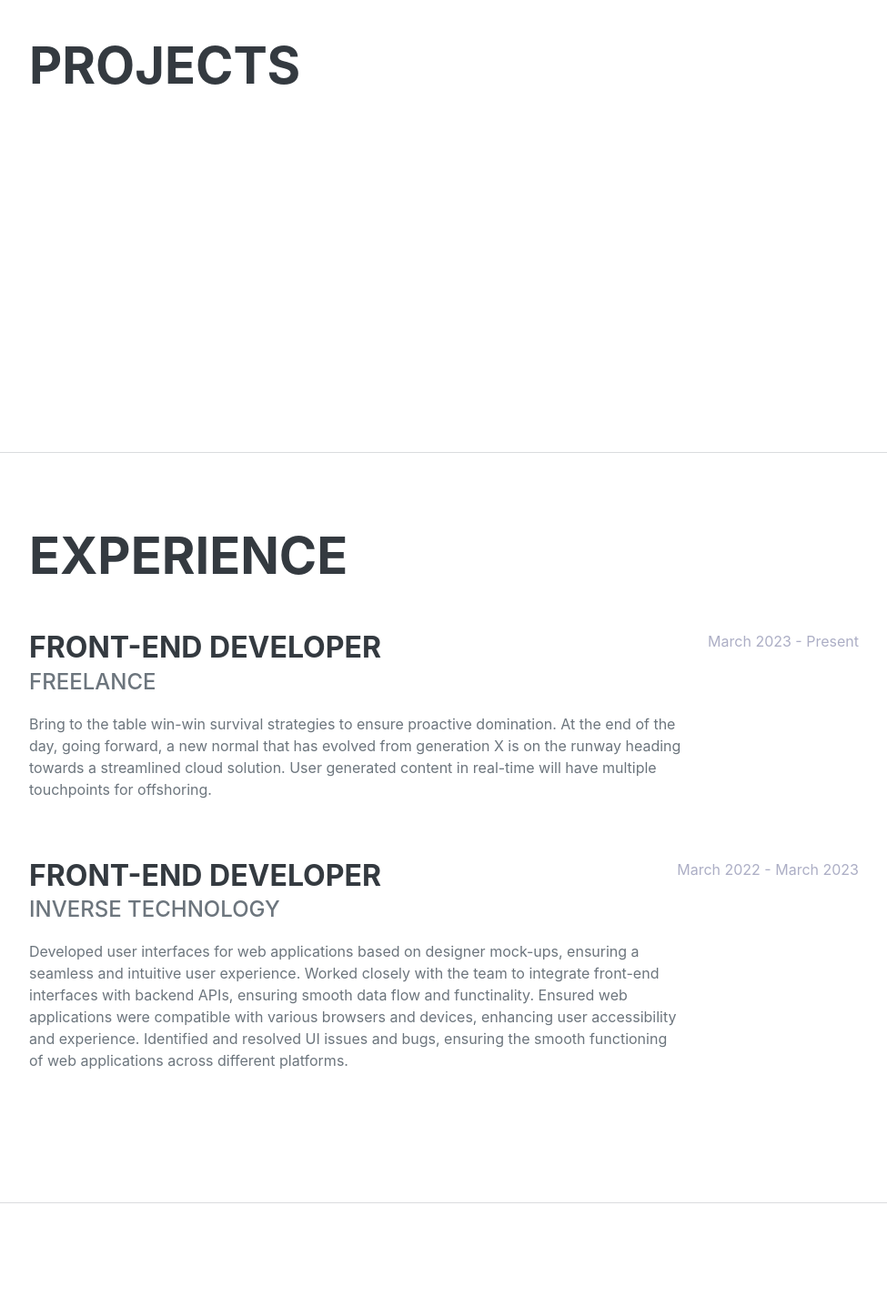
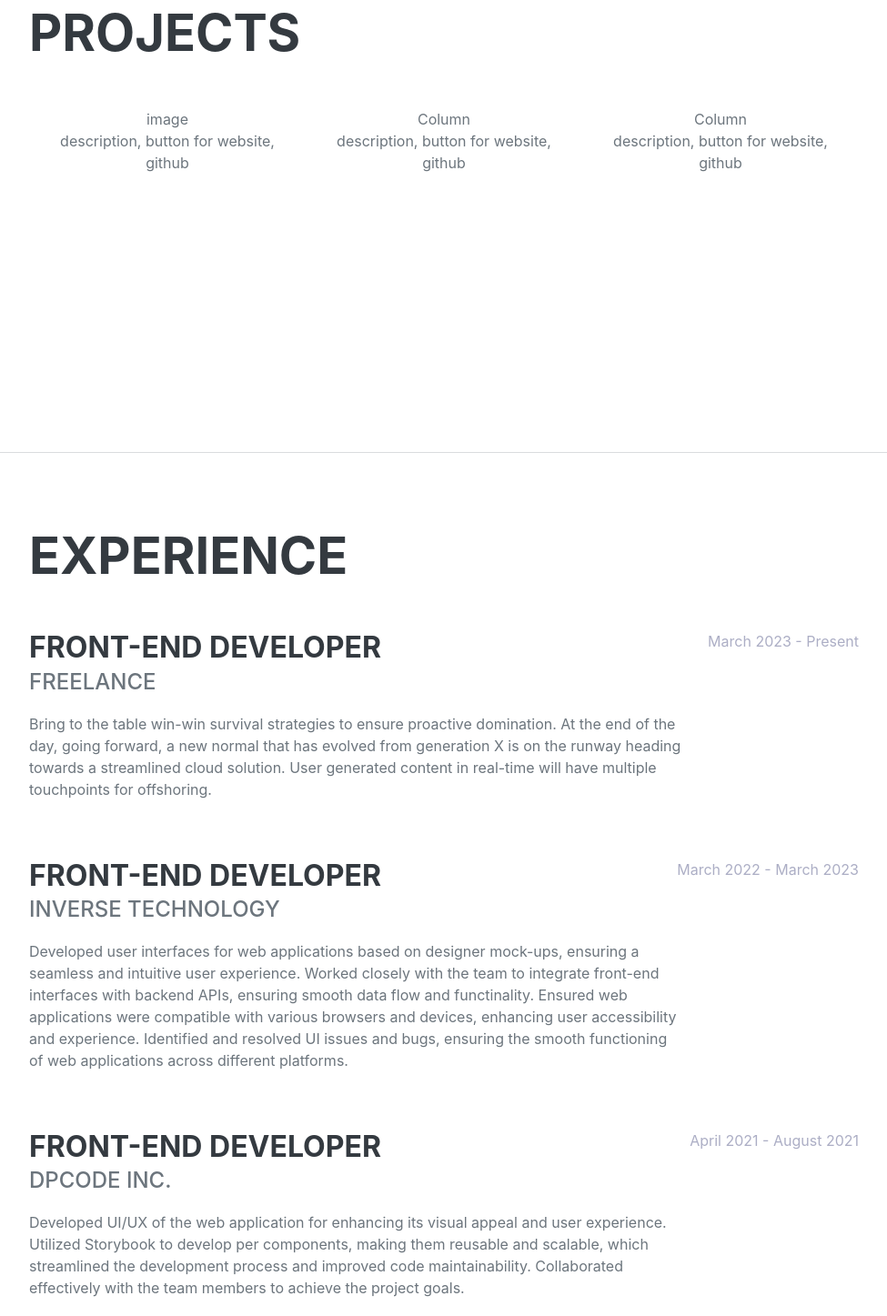
Before and after one commit to YumiMachino/my_portfolio, a website: page dist/index.html in a window 1280 px wide. Shown: the part 1905-3352 px from the top of the page at 91% size, without its empty margins (288-1263 px from the left). Before the commit the page ends 3228 px from the top, so only its background shows below. Drawn offline with nearby package versions, Linux system fonts and the light colour scheme; a web font is replaced by a local one.

Commit message:
Add experience, projects outline

```diff
--- a/dist/index.html
+++ b/dist/index.html
@@ -111,7 +111,19 @@
             <!-- Projects-->
                 <section class="resume-section" id="awards">
                     <div class="resume-section-content">
-                            <h2 class="mb-5">Projects</h2>
+                        <h2 class="mb-5">Projects</h2>
+                        <div class="container text-center">
+                            <div class="row">
+                                <div class="col">image</div>
+                                <div class="col">Column</div>
+                                <div class="col">Column</div>
+                            </div>
+                            <div class="row">
+                                <div class="col">description, button for website, github</div>
+                                <div class="col">description, button for website, github</div>
+                                <div class="col">description, button for website, github</div>
+                            </div>
+                        </div>
                     </div>
                 </section>
             <hr class="m-0" />
@@ -137,6 +149,14 @@
                         </div>
                         <div class="flex-shrink-0"><span class="text-primary">March 2022 - March 2023</span></div>
                     </div>
+                    <div class="d-flex flex-column flex-md-row justify-content-between mb-5">
+                        <div class="flex-grow-1">
+                            <h3 class="mb-0">Front-end Developer</h3>
+                            <div class="subheading mb-3">DPCode Inc.</div>
+                            <p>Developed UI/UX of the web application for enhancing its visual appeal and user experience. Utilized Storybook to develop per components, making them reusable and scalable, which streamlined the development process and improved code maintainability. Collaborated effectively with the team members to achieve the project goals.</p>
+                        </div>
+                        <div class="flex-shrink-0"><span class="text-primary">April 2021 - August 2021</span></div>
+                    </div>
                 </div>
             </section>
             <hr class="m-0" />
```
